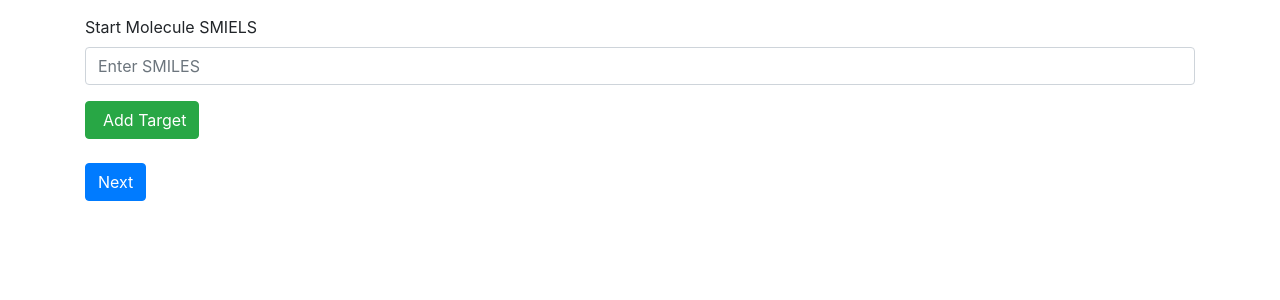
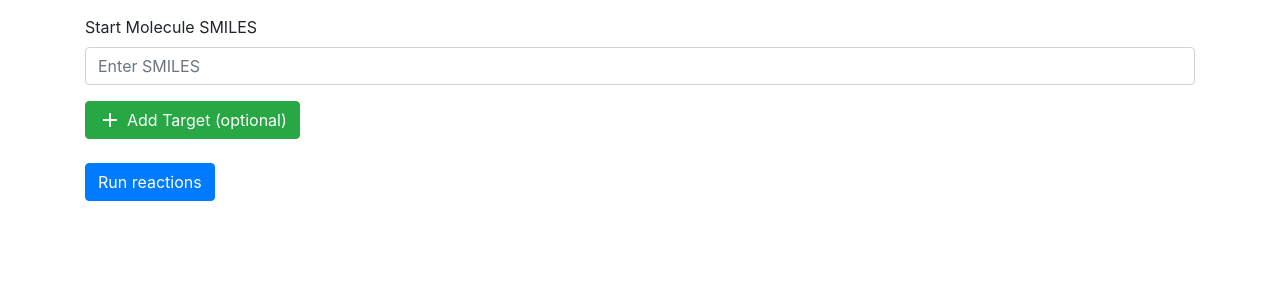
Before and after one commit to pranavm716/Reaction-Playground, a Flask app: page / in a window 1280 px wide. Shown: the part 56-356 px from the top of the page. Run offline with Flask 3, Linux system fonts and the light colour scheme.

Commit message:
finished frontend logic for intro sequence

```diff
--- a/frontend/website/templates/home.jinja
+++ b/frontend/website/templates/home.jinja
@@ -3,29 +3,45 @@
 
 <form method="POST">
     <div class="form-group">
-        <label for="start_mol_SMILES">Start Molecule SMIELS</label>
-        <input type="text" class="form-control" id="start_mol_SMILES" name="start_mol_SMILES"
+        <label for="start_mol_smiles">Start Molecule SMILES</label>
+        <input type="text" class="form-control" id="start_mol_smiles" name="start_mol_smiles"
             placeholder="Enter SMILES" />
     </div>
+
     <div>
-        <button type="button" class="btn btn-success" id="addTargetButton">
-            <i class="fas fa-plus" style="padding-right: 5px;"></i> Add Target
+        <button type="button" class="btn btn-success btn-icon" id="addTargetButton">
+            <style>
+                .btn-icon {
+                    display: flex;
+                    align-items: center;
+                }
+
+                .btn-icon .material-icons {
+                    padding-right: 5px;
+                }
+            </style>
+            <span class="material-icons"> add </span>
+            Add Target (optional)
         </button>
     </div>
     <div class="form-group" style="display:none;" id="targetMolInput">
-        <label for="target_mol_SMILES">Target Molecule SMILES (optional)</label>
-        <input type="text" class="form-control" id="target_mol_SMILES" name="target_mol_SMILES"
-            placeholder="Enter SMILES" />
+        <label for="target_mol_smiles">Target Molecule SMILES</label>
+        <input type="text" class="form-control" id="target_mol_smiles" name="target_mol_smiles"
+            placeholder="Enter SMILES"/>
     </div>
+
+    <br />
+    <button type="submit" class="btn btn-primary" id="submitButton">Run reactions</button>
+
     <script>
         var btn = document.getElementById("addTargetButton");
         btn.addEventListener("click", () => {
             btn.style.display = "none";
             document.getElementById('targetMolInput').style.display = "block";
+            document.getElementById('submitButton').textContent = "Find synthetic pathway";
         });
     </script>
-    <br />
-    <button type="submit" class="btn btn-primary">Next</button>
+
 </form>
 
 {% endblock %}
--- a/frontend/website/views.py
+++ b/frontend/website/views.py
@@ -8,29 +8,52 @@ from backend.program import Program
 from backend.ui import CLI
 
 views = Blueprint("views", __name__)
-program = None
 
 
-@views.route("/")
+@views.route("/", methods=["GET", "POST"])
 def home():
-    return render_template("home.jinja")
+    def flash_invalid_mol(mol_type: str):
+        flash(
+            f"Invalid SMILES for {mol_type} molecule. Please enter valid SMILES.",
+            category="error",
+        )
+
+    if request.method == "GET":
+        print("GET")
+        return render_template("home.jinja")
+
+    start_mol_smiles = request.form.get("start_mol_smiles")
+    target_mol_smiles = request.form.get("target_mol_smiles")
+    print(f"{start_mol_smiles=}", f"{target_mol_smiles=}")
+
+    invalid_string = ""
+    if not start_mol_smiles:
+        invalid_string += "starting"
+
+    try:
+        start_mol = Chem.MolFromSmiles(start_mol_smiles)
+        Chem.SanitizeMol(start_mol)
+    except Exception:
+        invalid_string += "starting"
+
+    try:
+        target_mol = Chem.MolFromSmiles(target_mol_smiles)
+        Chem.SanitizeMol(target_mol)
+    except Exception:
+        invalid_string += " and target"
+
+    if invalid_string:
+        flash_invalid_mol(invalid_string)
+        return redirect(request.referrer)
+    else:
+        session["start_mol_smiles"] = start_mol_smiles
+        if target_mol_smiles:
+            session["target_mol_smiles"] = target_mol_smiles
+        return redirect(url_for("views.run_program"))
 
 
-@views.route("/", methods=["POST"])
-def process_init():
-    start_mol_SMILES = request.form.get("start_mol_SMILES")
-    target_mol_SMILES = request.form.get("target_mol_SMILES")
-
-    print(start_mol_SMILES, target_mol_SMILES)
-    try:
-        start_mol = Chem.MolFromSmiles(start_mol_SMILES)
-        Chem.SanitizeMol(start_mol)
-        target_mol = Chem.MolFromSmiles(target_mol_SMILES)
-        Chem.SanitizeMol(target_mol)
-    except Exception as e:
-        flash("Invalid SMILES. Please enter valid SMILES.", category="error")
-        return render_template("home.jinja")
-
+@views.route("/run-program", methods=["GET"])
+def run_program():
     config_file_location = os.path.join(
         os.path.dirname(__file__), "../../backend/config.json"
     )
@@ -44,6 +67,12 @@ def process_init():
 
         RDLogger.DisableLog("rdApp.warning")
 
+    start_mol_smiles = session.get("start_mol_smiles")
+    start_mol = Chem.MolFromSmiles(start_mol_smiles)
+
+    target_mol_smiles = session.get("target_mol_smiles")
+    target_mol = Chem.MolFromSmiles(target_mol_smiles) if target_mol_smiles else None
+
     program = Program(
         ui=CLI(),
         start_mol=start_mol,
@@ -53,13 +82,9 @@ def process_init():
         all_reactions_file_path=config.all_reactions_file_path,
         multiple_reactants_prompts=config.multiple_reactants_prompts,
     )
-    return redirect(url_for("views.program"))
 
-
-@views.route("/program")
-def program():
     return render_template(
-        "program.jinja",
-        start_mol_SMILES=Chem.MolToSmiles(program.start_mol),
-        target_mol_SMILES=Chem.MolToSMILES(program.target_mol),
+        "solver_mode.jinja",
+        start_mol_SMILES=start_mol_smiles,
+        target_mol_SMILES=target_mol_smiles,
     )
```
Also changed, not shown: frontend/website/templates/program.jinja (deleted, +0 -7 lines), frontend/website/templates/solver_mode.jinja (added, +10 -0 lines).
